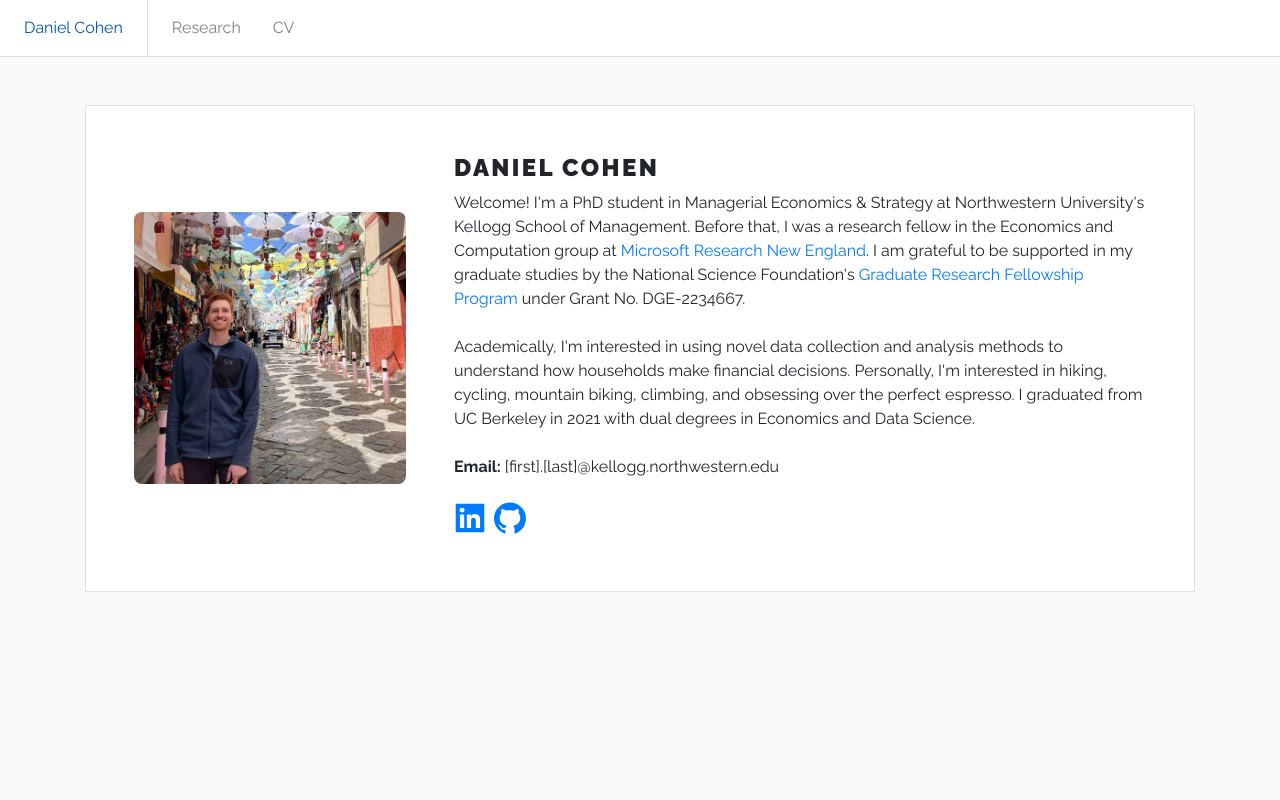
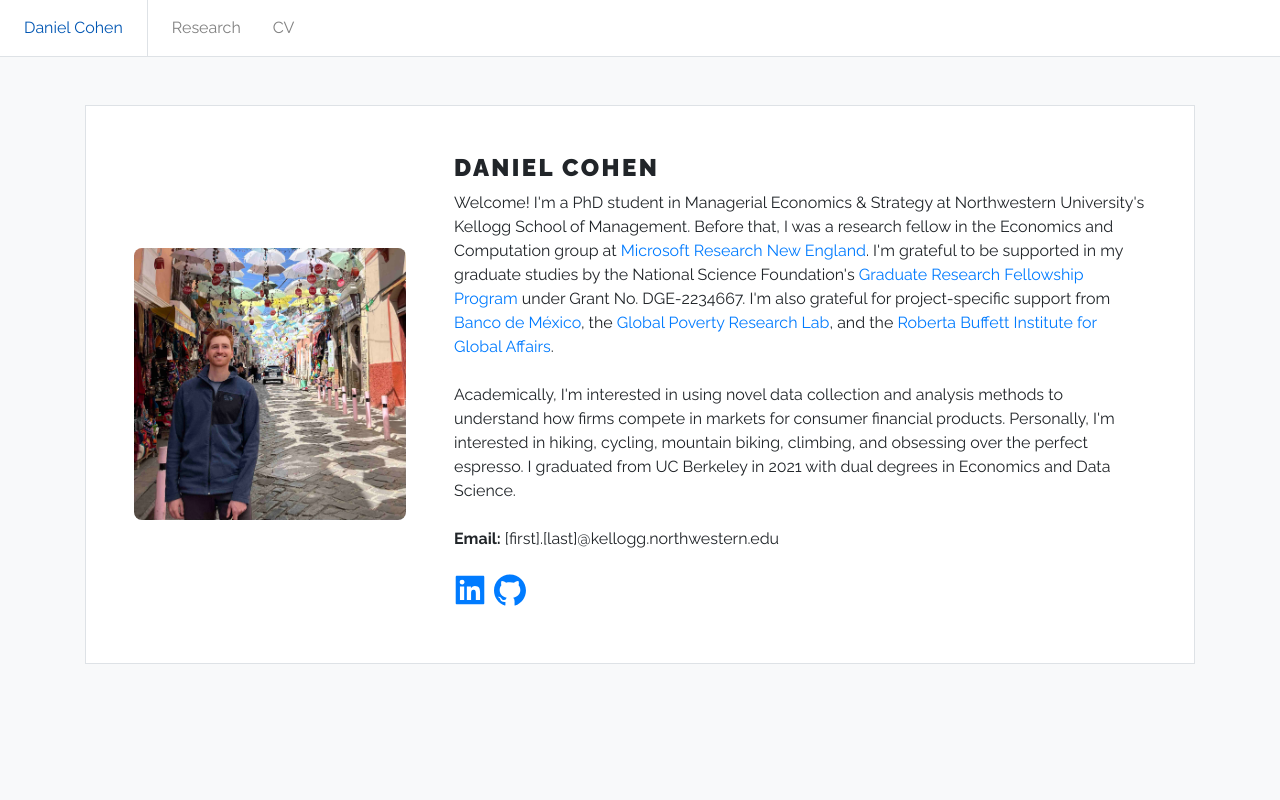
Before and after one commit to dannyboy2233/dannyboy2233.github.io, a React (Create React App) app: page /#/ in a window 1280 px wide. Shown: the top 800 px of the page. Built offline with nearby package versions, Linux system fonts and the light colour scheme.

Commit message:
update homepage

```diff
--- a/src/features/pages/Home.jsx
+++ b/src/features/pages/Home.jsx
@@ -18,22 +18,55 @@ const Home = () => (
           at Northwestern University&apos;s Kellogg School of Management. Before
           that, I was a research fellow in the Economics and Computation group
           at{' '}
-          <a href="https://www.microsoft.com/en-us/research/lab/microsoft-research-new-england/">
+          <a
+            href="https://www.microsoft.com/en-us/research/lab/microsoft-research-new-england/"
+            target="_blank"
+            rel="noopener noreferrer"
+          >
             Microsoft Research New England
           </a>
-          . I am grateful to be supported in my graduate studies by the National
-          Science Foundation&apos;s{' '}
-          <a href="https://www.nsfgrfp.org/">
+          . I&apos;m grateful to be supported in my graduate studies by the
+          National Science Foundation&apos;s{' '}
+          <a
+            href="https://www.nsfgrfp.org/"
+            target="_blank"
+            rel="noopener noreferrer"
+          >
             Graduate Research Fellowship Program
           </a>{' '}
-          under Grant No. DGE-2234667.
+          under Grant No. DGE-2234667. I&apos;m also grateful for
+          project-specific support from{' '}
+          <a
+            href="https://www.banxico.org.mx/"
+            target="_blank"
+            rel="noopener noreferrer"
+          >
+            Banco de México
+          </a>
+          , the{' '}
+          <a
+            href="https://www.kellogg.northwestern.edu/academics-research/global-poverty-research-lab/"
+            target="_blank"
+            rel="noopener noreferrer"
+          >
+            Global Poverty Research Lab
+          </a>
+          , and the{' '}
+          <a
+            href="https://buffett.northwestern.edu/"
+            target="_blank"
+            rel="noopener noreferrer"
+          >
+            Roberta Buffett Institute for Global Affairs
+          </a>
+          .
           <br />
           <br /> Academically, I&apos;m interested in using novel data
-          collection and analysis methods to understand how households make
-          financial decisions. Personally, I&apos;m interested in hiking,
-          cycling, mountain biking, climbing, and obsessing over the perfect
-          espresso. I graduated from UC Berkeley in 2021 with dual degrees in
-          Economics and Data Science.
+          collection and analysis methods to understand how firms compete in
+          markets for consumer financial products. Personally, I&apos;m
+          interested in hiking, cycling, mountain biking, climbing, and
+          obsessing over the perfect espresso. I graduated from UC Berkeley in
+          2021 with dual degrees in Economics and Data Science.
         </div>
         <br /> <span style={{ fontWeight: 'bold' }}>Email:</span>{' '}
         [first].[last]@kellogg.northwestern.edu
@@ -54,10 +87,16 @@ const Home = () => (
           <IconButton
             className="mr-2"
             href="https://www.linkedin.com/in/daniel-cohen-12312a140"
+            target="_blank"
+            rel="noopener noreferrer"
           >
             <LinkedinFilled />
           </IconButton>
-          <IconButton href="https://github.com/dannyboy2233">
+          <IconButton
+            href="https://github.com/dannyboy2233"
+            target="_blank"
+            rel="noopener noreferrer"
+          >
             <GithubFilled />
           </IconButton>
         </div>
```
